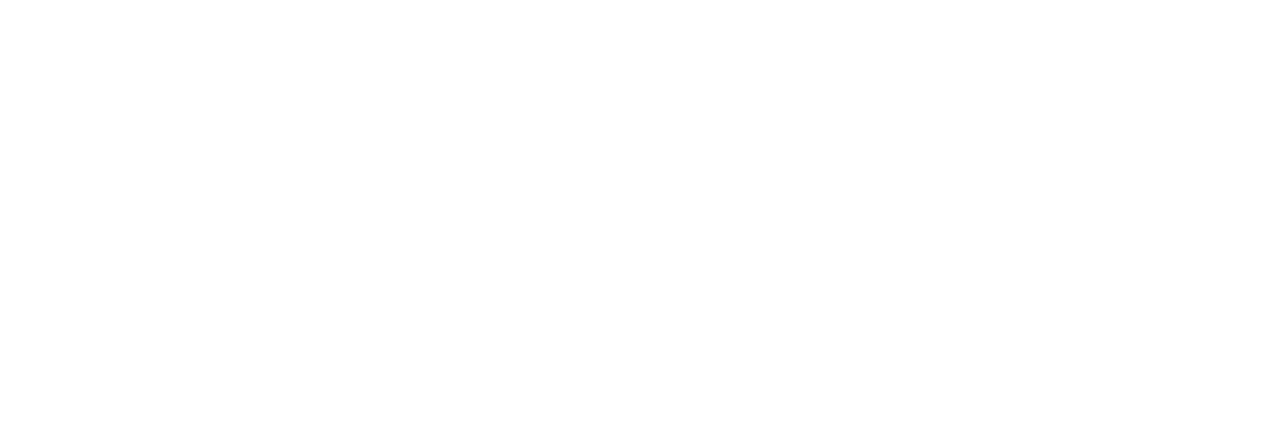
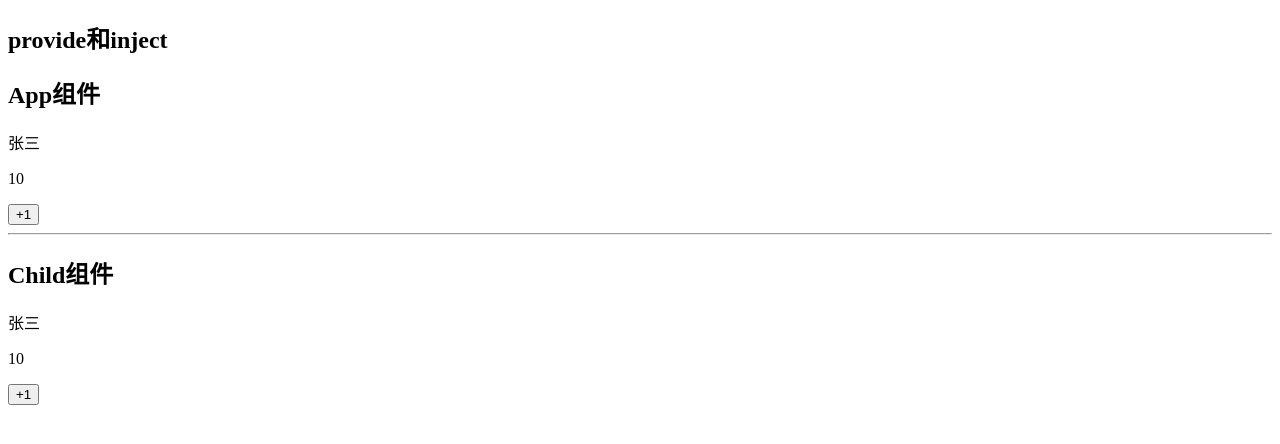
Before and after one commit to HeAo6/vue3_test, a Vue app: page / in a window 1280 px wide. Shown: the top 444 px of the page. Built offline with nearby package versions, Linux system fonts and the light colour scheme.

Commit message:
完成watch和provid，inject使用

```diff
--- a/06.watchEffect的应用/components/Show.vue
+++ b/06.watchEffect的应用/components/Show.vue
@@ -38,6 +38,7 @@
   },{
     flush : "post"
   })
+
   const btnClick = () => {
     fristName.value = 'james'
     console.log(fullName);
--- /dev/null
+++ b/07.watch的应用/main.js
@@ -0,0 +1,4 @@
+import { createApp } from 'vue'
+import App from './App.vue'
+
+createApp(App).mount('#app')
--- /dev/null
+++ b/src/components/Child.vue
@@ -0,0 +1,33 @@
+<template>
+  <div>
+    <hr>
+    <h2>Child组件</h2>
+    {{name}}
+    <p>{{count}}</p>
+    <button @click="add">+1</button>
+  </div>
+</template>
+
+<script>
+import { inject } from '@vue/runtime-core'
+export default {
+    name:'Child',
+    setup(){
+      const name = inject('name')
+      let count =  inject('count')
+      const add = () => {
+        count.value++
+      }
+
+      return {
+        name,
+        count,
+        add
+      }
+    }
+}
+</script>
+
+<style>
+
+</style>
--- a/src/components/Show.vue
+++ b/src/components/Show.vue
@@ -1,18 +1,43 @@
 <template>
  <div>
-
+    <h2>provide和inject</h2>
+    <h2>App组件</h2>
+    <p>{{name}}</p>
+    <p>{{count}}</p>
+    <button @click="add">+1</button>
+    <Child></Child>
   </div>
 </template>
 
 <script>
-
+import { readonly, ref } from '@vue/reactivity'
+import Child from './Child.vue'
+import { provide } from '@vue/runtime-core'
 
 export default {
 name:'Show',
+components:{
+  Child
+},
 setup(){
+  const name = ref('张三')
+  let count = ref(10)
 
-}
-}
+  //为了遵循vue的单向数据流原则需要对传入的数据用readonly进行包裹防止子组件更改数据
+
+  provide('name',readonly(name))
+  provide('count',readonly(count))
+
+  const add = () => {
+    count.value++
+  }
+
+  return {
+    name,
+    count,
+    add
+  }
+}}
 </script>
 
 <style>
```
Also changed, not shown: 07.watch的应用/App.vue (added, +22 -0 lines), 07.watch的应用/components/Show.vue (added, +41 -0 lines), 07.watch的应用/assets/logo.png (added).
